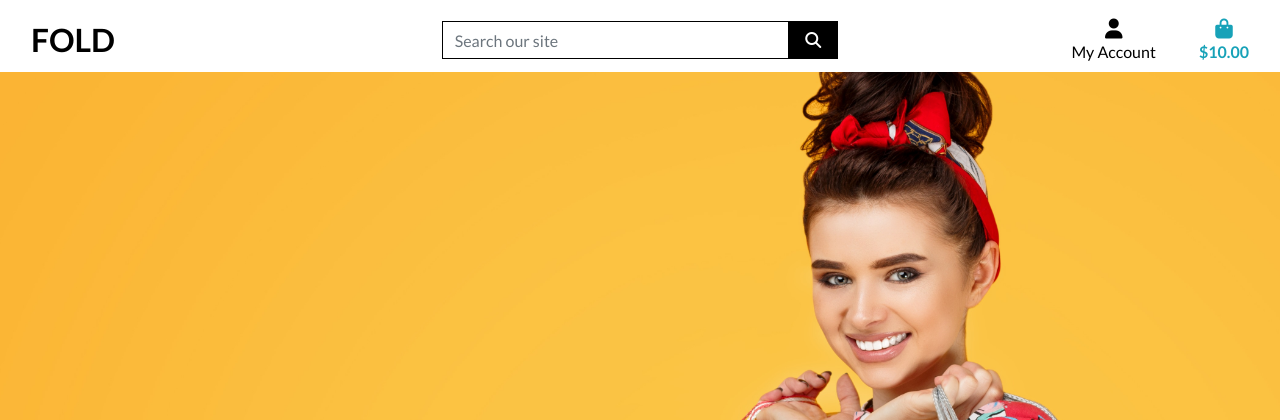
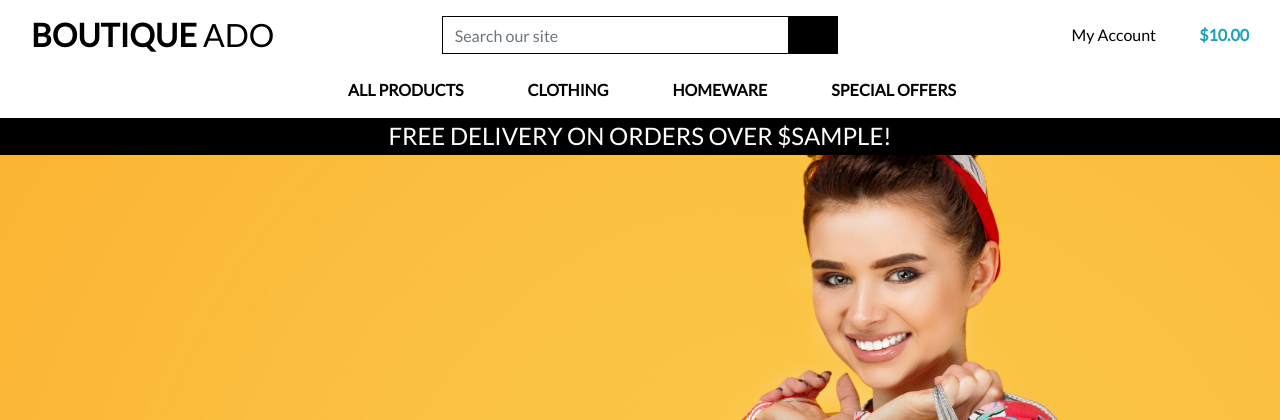
Before and after one commit to maggku/fold, a Django app: template templates/base.html in a window 1280 px wide. Shown: the top 420 px of the page. Run offline with Django 3.2, Linux system fonts and the light colour scheme; the template is opened without the code that fills it: most values are stand-ins (such as "Sample title", 1, 10 or a date in 2020); some libraries are stand-ins or nearby versions.

Commit message:
Adding mobile_header and main navbar

```diff
--- a/static/css/base.css
+++ b/static/css/base.css
@@ -56,6 +56,11 @@ body {
     border: 1px solid black !important;
 }
 
+.bg-black {
+    background: #000 !important;
+}
+
+
 /* -------------------------------- Media Queries */
 
 /* Slightly larger container on xl screens */
--- a/templates/base.html
+++ b/templates/base.html
@@ -15,21 +15,18 @@
   {% endblock %}
 
   {% block corecss %}
-
   <link rel="stylesheet" href="https://stackpath.bootstrapcdn.com/bootstrap/4.4.1/css/bootstrap.min.css"
-  integrity="sha384-Vkoo8x4CGsO3+Hhxv8T/Q5PaXtkKtu6ug5TOeNV6gBiFeWPGFN9MuhOf23Q9Ifjh" crossorigin="anonymous">
-  <link rel="preconnect" href="https://fonts.googleapis.com">
-  <link rel="preconnect" href="https://fonts.gstatic.com" crossorigin>
-  <link href="https://fonts.googleapis.com/css2?family=Lato:ital,wght@0,100;0,300;0,400;0,700;0,900;1,100;1,300;1,400;1,700;1,900&display=swap" rel="stylesheet">
+    integrity="sha384-Vkoo8x4CGsO3+Hhxv8T/Q5PaXtkKtu6ug5TOeNV6gBiFeWPGFN9MuhOf23Q9Ifjh" crossorigin="anonymous">
+  <link rel="stylesheet" href="https://fonts.googleapis.com/css?family=Lato&display=swap">
   <link rel="stylesheet" href="{% static 'css/base.css' %}">
-
   {% endblock %}
 
   {% block extra_css %}
   {% endblock %}
 
   {% block corejs %}
-  <script src="https://kit.fontawesome.com/a06978facc.js" crossorigin="anonymous"></script>
+  <!-- Add your kit code -->
+  <script src="https://kit.fontawesome.com<ADD YOUR KIT CODE HERE>.js" crossorigin="anonymous"></script>
   <script src="https://cdn.jsdelivr.net/npm/jquery@3.5.1/dist/jquery.min.js"
     integrity="sha256-9/aliU8dGd2tb6OSsuzixeV4y/faTqgFtohetphbbj0=" crossorigin="anonymous"></script>
   <script src="https://cdn.jsdelivr.net/npm/popper.js@1.16.0/dist/umd/popper.min.js"
@@ -43,7 +40,7 @@
   {% block extra_js %}
   {% endblock %}
 
-  <title>Fold {% block extra_title %}{% endblock %}</title>
+  <title>Boutique Ado {% block extra_title %}{% endblock %}</title>
 </head>
 
 <body>
@@ -51,7 +48,7 @@
     <div id="topnav" class="row bg-white pt-lg-2 d-none d-lg-flex">
       <div class="col-12 col-lg-4 my-auto py-1 py-lg-0 text-center text-lg-left">
         <a href="{% url 'home' %}" class="nav-link main-logo-link">
-          <h2 class="logo-font text-black my-0"><strong>Fold</strong></h2>
+          <h2 class="logo-font text-black my-0"><strong>Boutique</strong> Ado</h2>
         </a>
       </div>
       <div class="col-12 col-lg-4 my-auto py-1 py-lg-0">
@@ -98,15 +95,30 @@
                 <div><i class="fas fa-shopping-bag fa-lg"></i></div>
                 <p class="my-0">
                   {% if grand_total %}
-                    ${{ grand_total|floatformat:2 }}
+                  ${{ grand_total|floatformat:2 }}
                   {% else %}
-                    $0.00
+                  $0.00
                   {% endif %}
                 </p>
               </div>
             </a>
           </li>
         </ul>
+      </div>
+    </div>
+    <div class="row bg-white">
+      <nav class="navbar navbar-expand-lg navbar-light w-100">
+        <button class="navbar-toggler" type="button" data-toggle="collapse" data-target="#main-nav"
+          aria-controls="main-nav" aria-expanded="false" aria-label="Toggle navigation">
+          <span class="navbar-toggler-icon"></span>
+        </button>
+        {% include 'includes/mobile-top-header.html' %}
+        {% include 'includes/main-nav.html' %}
+      </nav>
+    </div>
+    <div id="delivery-banner" class="row text-center">
+      <div class="col bg-black text-white">
+        <h4 class="logo-font my-1">Free delivery on orders over ${{ free_shipping_threshold }}!</h4>
       </div>
     </div>
   </header>
--- /dev/null
+++ b/templates/includes/main-nav.html
@@ -0,0 +1,50 @@
+<div class="collapse navbar-collapse" id="main-nav">
+    <ul class="navbar-nav w-auto mx-auto">
+        <li class="nav-item dropdown">
+            <a class="logo-font font-weight-bold nav-link text-black mr-5" href="#" id="all-products-link" data-toggle="dropdown" aria-haspopup="true" aria-expanded="false">
+                All Products
+            </a>
+            <div class="dropdown-menu border-0" aria-labelledby="all-products-link">
+                <a href="" class="dropdown-item">By Price</a>
+                <a href="" class="dropdown-item ">By Rating</a>
+                <a href="" class="dropdown-item ">By Category</a>
+                <a href="" class="dropdown-item">All Products</a>
+            </div>
+        </li>
+
+        <li class="nav-item dropdown">
+            <a class="logo-font font-weight-bold nav-link text-black mr-5" href="#" id="clothing-link" data-toggle="dropdown" aria-haspopup="true" aria-expanded="false">
+                Clothing
+            </a>
+            <div class="dropdown-menu border-0" aria-labelledby="clothing-link">
+                <a href="" class="dropdown-item">Activewear &amp; Essentials</a>
+                <a href="" class="dropdown-item">Jeans</a>
+                <a href="" class="dropdown-item">Shirts</a>
+                <a href="" class="dropdown-item">All Clothing</a>
+            </div>
+        </li>
+
+        <li class="nav-item dropdown">
+            <a class="logo-font font-weight-bold nav-link text-black mr-5" href="#" id="homeware-link" data-toggle="dropdown" aria-haspopup="true" aria-expanded="false">
+                Homeware
+            </a>
+            <div class="dropdown-menu border-0" aria-labelledby="homeware-link">
+                <a href="" class="dropdown-item">Bed &amp; Bath</a>
+                <a href="" class="dropdown-item">Kitchen &amp; Dining</a>
+                <a href="" class="dropdown-item">All Homeware</a>
+            </div>
+        </li>
+
+        <li class="nav-item dropdown">
+            <a class="logo-font font-weight-bold nav-link text-black" href="#" id="specials-link" data-toggle="dropdown" aria-haspopup="true" aria-expanded="false">
+                Special Offers
+            </a>
+            <div class="dropdown-menu border-0" aria-labelledby="specials-link">
+                <a href="" class="dropdown-item">New Arrivals</a>
+                <a href="" class="dropdown-item">Deals</a>
+                <a href="" class="dropdown-item">Clearance</a>
+                <a href="" class="dropdown-item">All Specials</a>
+            </div>
+        </li>
+    </ul>
+</div>
--- /dev/null
+++ b/templates/includes/mobile-top-header.html
@@ -0,0 +1,56 @@
+<li class="list-inline-item">
+    <a class="text-black nav-link d-block d-lg-none" href="#" id="mobile-search" data-toggle="dropdown" aria-haspopup="true" aria-expanded="false">
+        <div class="text-center">
+            <div><i class="fas fa-search fa-lg"></i></div>
+            <p class="my-0">Search</p>
+        </div>
+    </a>
+    <div class="dropdown-menu border-0 w-100 p-3 rounded-0 my-0" aria-labelledby="mobile-search">
+        <form class="form" method="GET" action="">
+            <div class="input-group w-100">
+                <input class="form-control border border-black rounded-0" type="text" name="q" placeholder="Search our site">
+                <div class="input-group-append">
+                    <button class="form-control form-control btn btn-black border border-black rounded-0" type="submit">
+                        <span class="icon">
+                            <i class="fas fa-search"></i>
+                        </span>
+                    </button>
+                </div>
+            </div>
+        </form>
+    </div>
+</li>
+<li class="list-inline-item dropdown">
+    <a class="text-black nav-link d-block d-lg-none" href="#" id="user-options" data-toggle="dropdown" aria-haspopup="true" aria-expanded="false">
+        <div class="text-center">
+            <div><i class="fas fa-user fa-lg"></i></div>
+            <p class="my-0">My Account</p>
+        </div>
+    </a>
+    <div class="dropdown-menu border-0" aria-labelledby="user-options">
+        {% if request.user.is_authenticated %}
+            {% if request.user.is_superuser %}
+                <a href="{% url 'account_logout' %}" class="dropdown-item">Product Management</a>
+            {% endif %}
+            <a href="" class="dropdown-item">My Profile</a>
+            <a href="{% url 'account_logout' %}" class="dropdown-item">Logout</a>
+        {% else %}
+            <a href="{% url 'account_signup' %}" class="dropdown-item">Register</a>
+            <a href="{% url 'account_login' %}" class="dropdown-item">Login</a>
+        {% endif %}
+    </div>
+</li>
+<li class="list-inline-item">
+    <a class="{% if grand_total %}text-primary font-weight-bold{% else %}text-black{% endif %} nav-link d-block d-lg-none" href="">
+        <div class="text-center">
+            <div><i class="fas fa-shopping-bag fa-lg"></i></div>
+            <p class="my-0">
+                {% if grand_total %}
+                    ${{ grand_total|floatformat:2 }}
+                {% else %}
+                    $0.00
+                {% endif %}
+            </p>
+        </div>
+    </a>
+</li>
```
Also changed, not shown: 1 other file.
